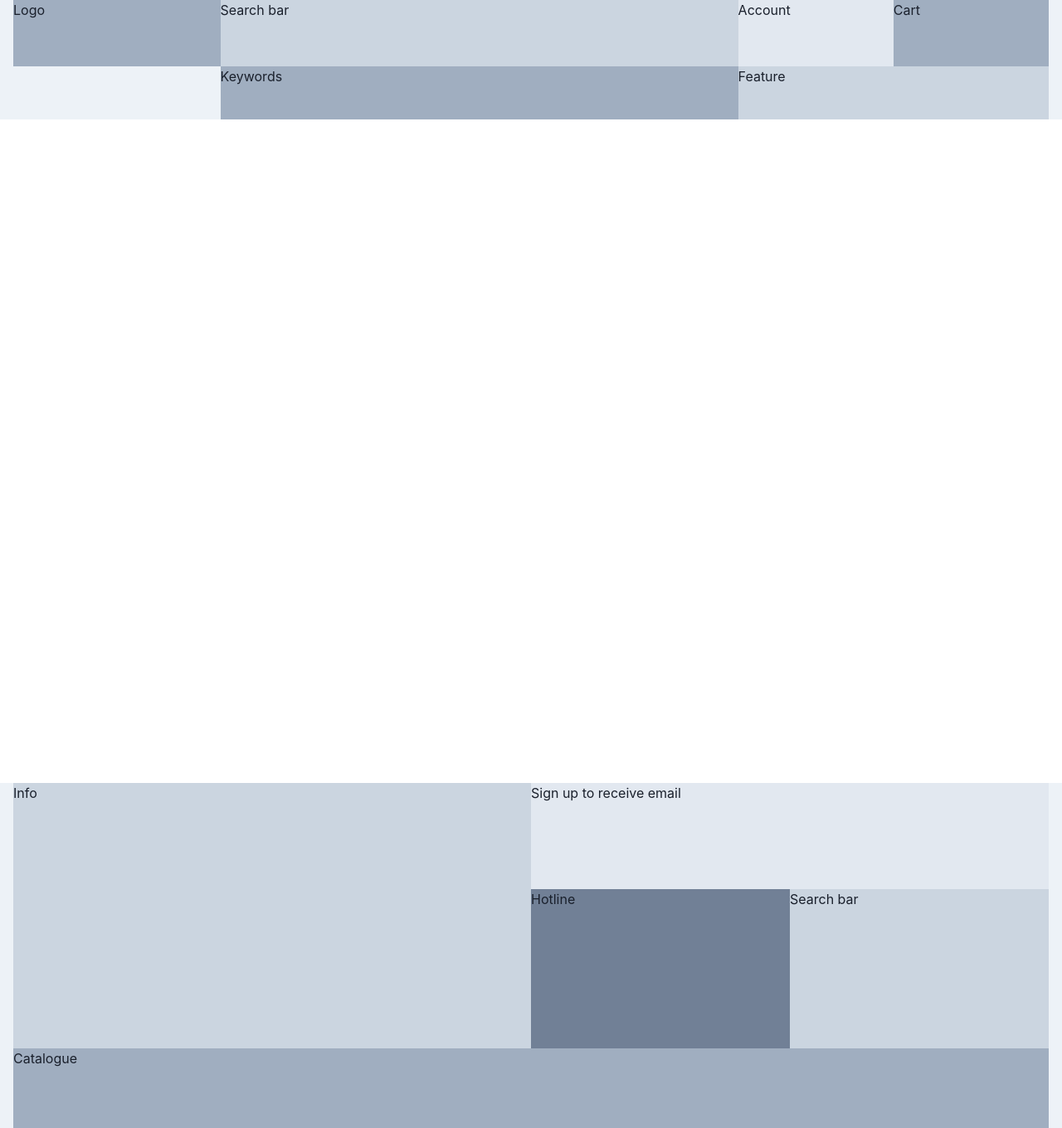
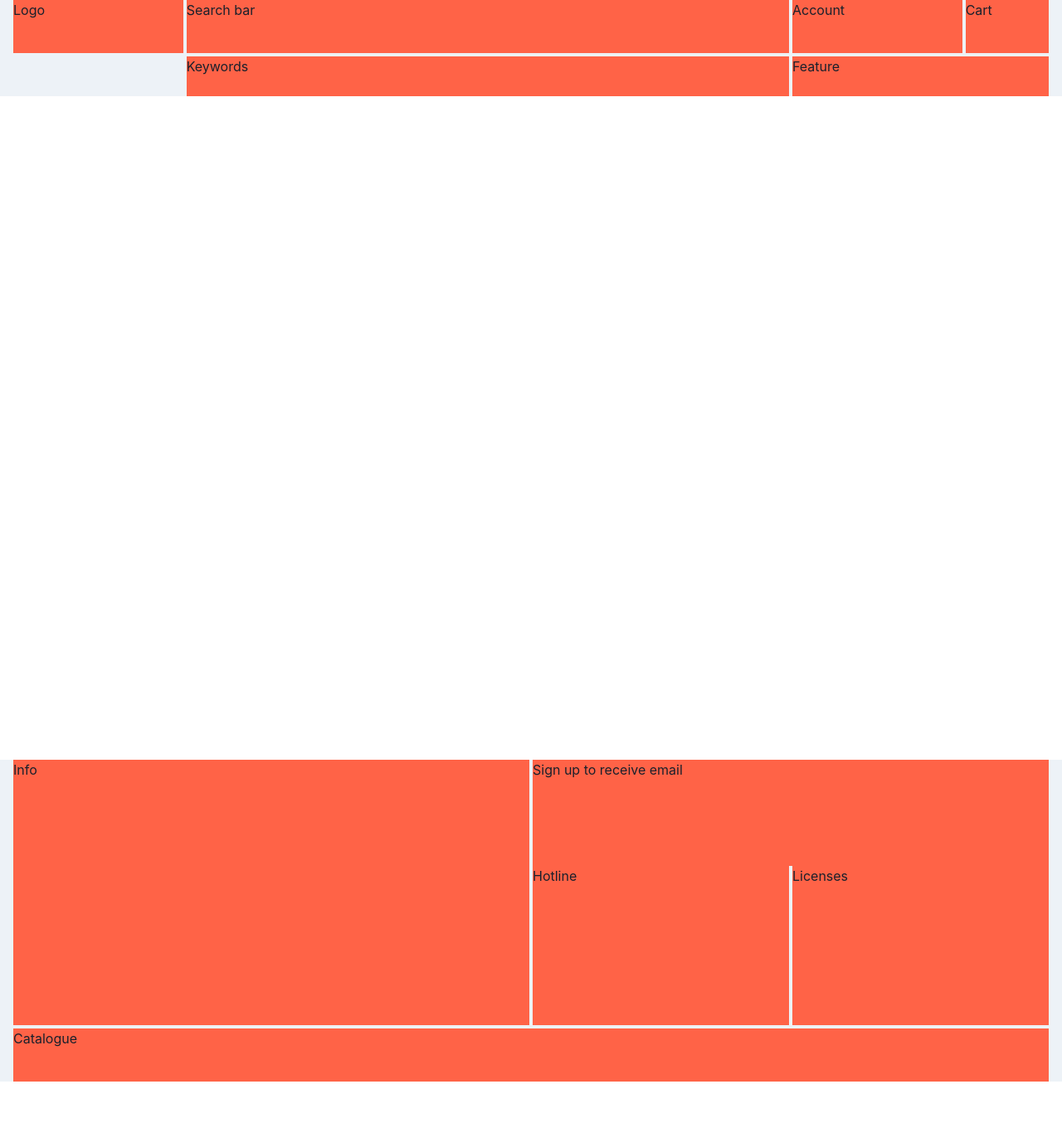
Before and after one commit to carl-huynh-goldenowl/e-shopping, a React (Create React App) app: page / in a window 1280 px wide. Shown: the whole page at 83% size. After the commit the page ends 1304 px from the top, so only its background shows below. Built offline with nearby package versions, Linux system fonts and the light colour scheme.

Commit message:
using grid instead of flex

```diff
--- a/src/components/layout/Footer/index.jsx
+++ b/src/components/layout/Footer/index.jsx
@@ -1,33 +1,41 @@
 import React from "react"
-import { Container, Box, Flex } from "@chakra-ui/react"
+import { Container, Box, SimpleGrid, GridItem } from "@chakra-ui/react"
 
 const Header = () => {
   return (
     <Box bg="gray.100">
       <Container maxW="container.xl">
-        <Flex align="center">
-          <Box w="50%" h="20rem" bg="gray.300">
+        <SimpleGrid columns={12} spacing={1}>
+          <GridItem colSpan={{ md: 6, sm: 12 }}>
+            <Box bg="tomato" height="20rem">
               Info
             </Box>
-          <Flex w="50%" flexDirection="column">
-            <Box w="100%" h="8rem" bg="gray.200">
+          </GridItem>
+          <GridItem colSpan={{ md: 6, sm: 12 }}>
+            <SimpleGrid columns={2} spacingX={1}>
+              <GridItem colSpan={2}>
+                <Box bg="tomato" height="8rem">
                   Sign up to receive email
                 </Box>
-            <Flex>
-              <Box w="50%" h="12rem" bg="gray.500">
+              </GridItem>
+              <GridItem colSpan={1}>
+                <Box bg="tomato" height="12rem">
                   Hotline
                 </Box>
-              <Box w="50%" h="12rem" bg="gray.300">
-                Search bar
+              </GridItem>
+              <GridItem colSpan={1}>
+                <Box bg="tomato" height="12rem">
+                  Licenses
                 </Box>
-            </Flex>
-          </Flex>
-        </Flex>
-        <Flex>
-          <Box w="100%" h="6rem" bg="gray.400">
+              </GridItem>
+            </SimpleGrid>
+          </GridItem>
+          <GridItem colSpan={12}>
+            <Box bg="tomato" height="4rem">
               Catalogue
             </Box>
-        </Flex>
+          </GridItem>
+        </SimpleGrid>
       </Container>
     </Box>
   )
--- a/src/components/layout/Header/index.jsx
+++ b/src/components/layout/Header/index.jsx
@@ -1,34 +1,43 @@
 import React from "react"
 import { Container, Box } from "@chakra-ui/react"
-import { Flex } from "@chakra-ui/react"
+import { SimpleGrid, GridItem } from "@chakra-ui/react"
 
 const Header = () => {
   return (
     <Box bg="gray.100">
       <Container maxW="container.xl">
-        <Flex align="center">
-          <Box w="20%" h="5rem" bg="gray.400">
+        <SimpleGrid columns={12} spacing={1}>
+          <GridItem colSpan={{ md: 2, sm: 1 }}>
+            <Box bg="tomato" height="4rem">
               Logo
             </Box>
-          <Box w="50%" h="5rem" bg="gray.300">
+          </GridItem>
+          <GridItem colSpan={{ md: 7, sm: 9 }}>
+            <Box bg="tomato" height="4rem">
               Search bar
             </Box>
-          <Box w="15%" h="5rem" bg="gray.200">
+          </GridItem>
+          <GridItem colSpan={{ md: 2, sm: 1 }}>
+            <Box bg="tomato" height="4rem">
               Account
             </Box>
-          <Box w="15%" h="5rem" bg="gray.400">
+          </GridItem>
+          <GridItem colSpan={{ md: 1, sm: 1 }}>
+            <Box bg="tomato" height="4rem">
               Cart
             </Box>
-        </Flex>
-        <Flex direction="row" align="center">
-          <Box w="20%"></Box>
-          <Box w="50%" h="4rem" bg="gray.400">
+          </GridItem>
+          <GridItem colStart={{ md: 3, sm: 2 }} colEnd={{ md: 10, sm: 11 }}>
+            <Box bg="tomato" height="3rem">
               Keywords
             </Box>
-          <Box w="30%" h="4rem" bg="gray.300">
+          </GridItem>
+          <GridItem colSpan={{ md: 3, sm: 2 }}>
+            <Box bg="tomato" height="3rem">
               Feature
             </Box>
-        </Flex>
+          </GridItem>
+        </SimpleGrid>
       </Container>
     </Box>
   )
```
Lines whose indentation alone changed are shown as unchanged.
